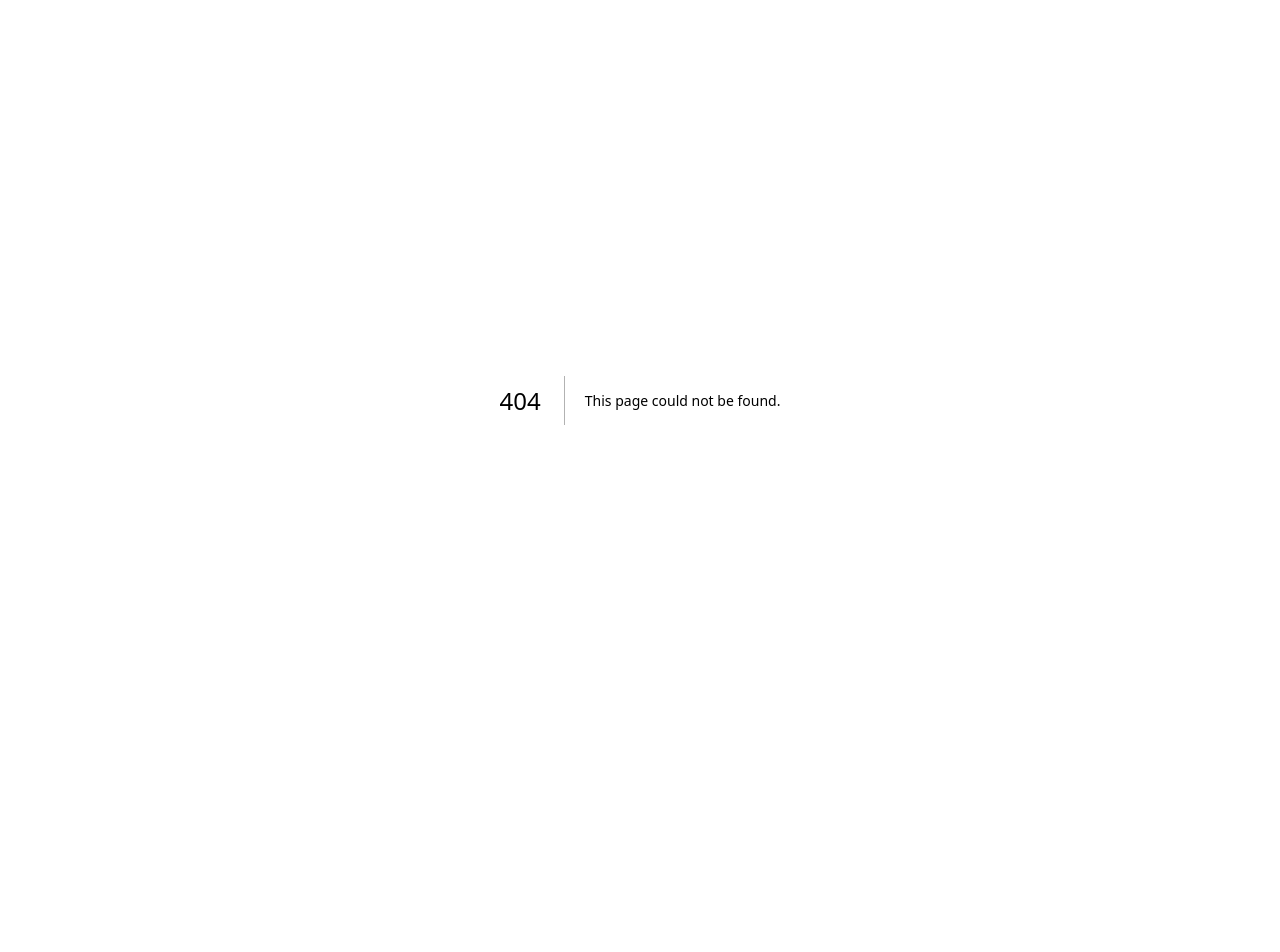
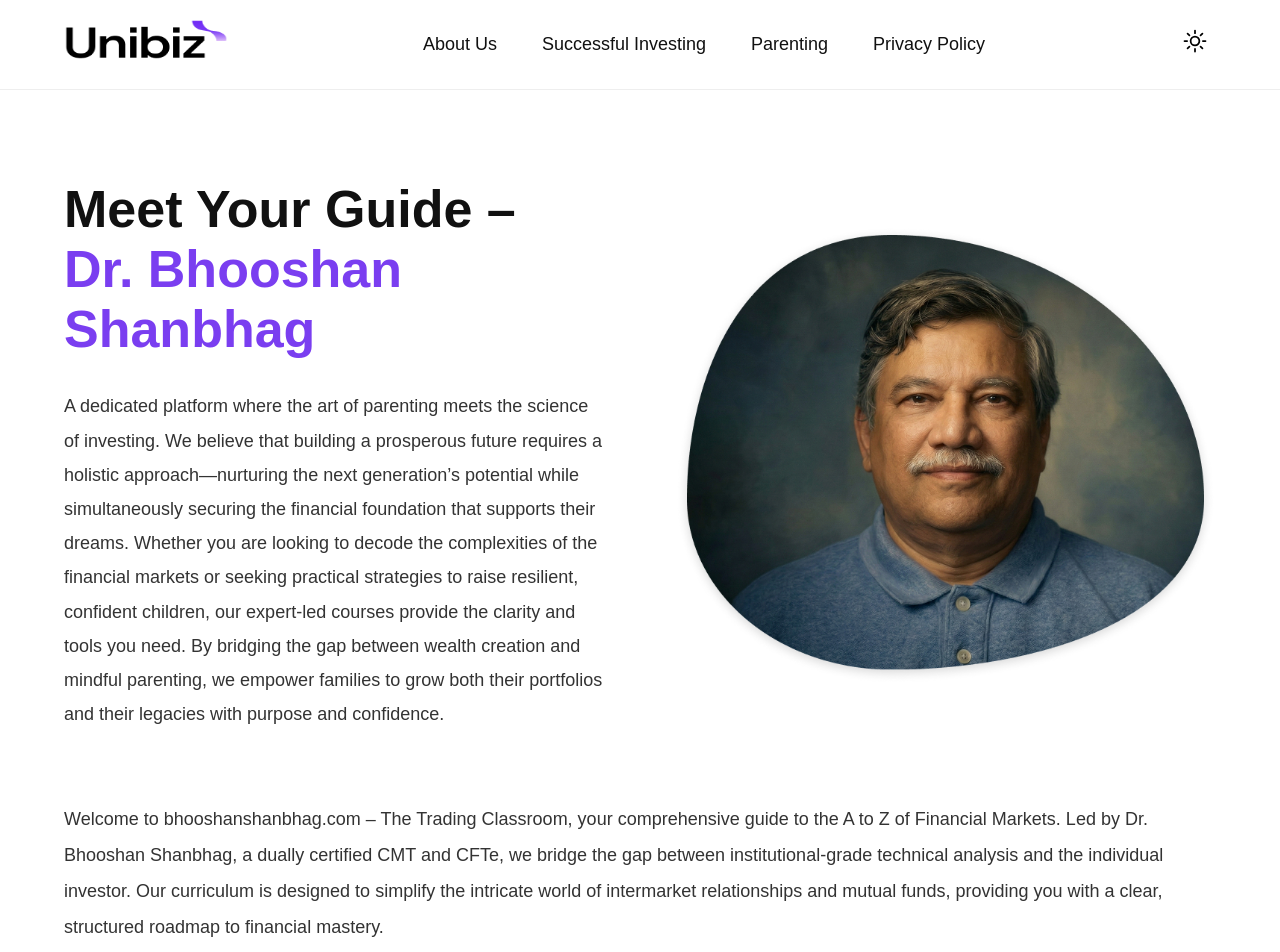
Before and after one commit to niku1429/LionFort-PropTech, a Next.js app: page /about in a window 1280 px wide. Before the commit this address had no page. Shown: the top 952 px of the page. Before the commit the page ends 800 px from the top, so only its background shows below. Built offline with nearby package versions, Linux system fonts and the light colour scheme.

Commit message:
about page created

```diff
--- /dev/null
+++ b/app/about/page.tsx
@@ -0,0 +1,13 @@
+import Navbar from "../components/Navbar";
+import AboutSection from "../components/AboutSection";
+import Footer from "../components/Footer";
+
+export default function AboutPage() {
+  return (
+    <>
+      <Navbar />
+      <AboutSection />
+      <Footer />
+    </>
+  );
+}
--- /dev/null
+++ b/app/components/AboutSection.tsx
@@ -0,0 +1,78 @@
+import Image from "next/image";
+
+export default function AboutSection() {
+  return (
+    <section className="about-section">
+      <div className="container">
+
+        {/* Top Section */}
+
+        <div className="about-top">
+
+          <div className="about-content">
+
+            <h2>
+              Meet Your Guide –
+              <br />
+              <span>Dr. Bhooshan Shanbhag</span>
+            </h2>
+
+            <p>
+              A dedicated platform where the art of parenting meets the science
+              of investing. We believe that building a prosperous future
+              requires a holistic approach—nurturing the next generation’s
+              potential while simultaneously securing the financial foundation
+              that supports their dreams. Whether you are looking to decode the
+              complexities of the financial markets or seeking practical
+              strategies to raise resilient, confident children, our expert-led
+              courses provide the clarity and tools you need. By bridging the
+              gap between wealth creation and mindful parenting, we empower
+              families to grow both their portfolios and their legacies with
+              purpose and confidence.
+            </p>
+
+          </div>
+
+          <div className="about-image">
+            <Image
+              src="/images/about-us-img.png"
+              alt="Dr. Bhooshan Shanbhag"
+              width={600}
+              height={500}
+              priority
+            />
+          </div>
+
+        </div>
+
+        {/* Bottom Content */}
+
+        <div className="about-bottom">
+
+          <p>
+            Welcome to bhooshanshanbhag.com – The Trading Classroom, your
+            comprehensive guide to the A to Z of Financial Markets. Led by
+            Dr. Bhooshan Shanbhag, a dually certified CMT and CFTe, we bridge
+            the gap between institutional-grade technical analysis and the
+            individual investor. Our curriculum is designed to simplify the
+            intricate world of intermarket relationships and mutual funds,
+            providing you with a clear, structured roadmap to financial mastery.
+          </p>
+
+          <p>
+            At The Trading Classroom, we believe that financial literacy is the
+            ultimate empowerment. Founded by Dr. Bhooshan Shanbhag, our
+            approach combines decades of academic rigor with real-world market
+            experience. Whether we are deconstructing the nuances of REITs or
+            guiding parents through “The Gardener and The Architect” philosophy
+            of potential, we are dedicated to fostering growth. We don’t just
+            teach markets; we nurture the discipline and mindset required for
+            lifelong success.
+          </p>
+
+        </div>
+
+      </div>
+    </section>
+  );
+}
--- a/app/components/Navbar.jsx
+++ b/app/components/Navbar.jsx
@@ -22,7 +22,7 @@ export default function Navbar() {
         {/* Navigation */}
         <nav>
           <ul className="nav-links">
-            <li><Link href="#">About Us</Link></li>
+            <li><Link href="/about">About Us</Link></li>
             <li><Link href="#">Successful Investing</Link></li>
             <li><Link href="#">Parenting</Link></li>
             <li><Link href="#">Privacy Policy</Link></li>
--- a/app/globals.css
+++ b/app/globals.css
@@ -403,3 +403,104 @@ justify-content:center;
 }
 
 }
+
+/* ================= ABOUT ================= */
+
+.about-section{
+    padding:90px 0;
+    background:#ffffff;
+}
+
+.about-top{
+    display:flex;
+    justify-content:space-between;
+    align-items:center;
+    gap:70px;
+    margin-bottom:70px;
+}
+
+.about-content{
+    flex:1;
+}
+
+.about-content h2{
+    font-size:52px;
+    line-height:1.15;
+    font-weight:700;
+    margin-bottom:30px;
+    color:#111;
+}
+
+.about-content span{
+    color:#7A3EF0;
+}
+
+.about-content p{
+    font-size:18px;
+    line-height:1.9;
+    color:#333;
+}
+
+.about-image{
+    flex:1;
+    display:flex;
+    justify-content:center;
+    align-items:center;
+}
+
+.about-image img{
+    width:100%;
+    max-width:600px;
+    height:auto;
+    object-fit:contain;
+}
+
+.about-bottom{
+    max-width:1200px;
+}
+
+.about-bottom p{
+    font-size:18px;
+    line-height:2;
+    color:#333;
+    margin-bottom:35px;
+}
+
+/* ================= Tablet ================= */
+
+@media(max-width:1000px){
+
+.about-top{
+    flex-direction:column-reverse;
+    text-align:center;
+}
+
+.about-content h2{
+    font-size:42px;
+}
+
+.about-bottom p{
+    text-align:center;
+}
+
+}
+
+/* ================= Mobile ================= */
+
+@media(max-width:600px){
+
+.about-section{
+    padding:60px 0;
+}
+
+.about-content h2{
+    font-size:32px;
+}
+
+.about-content p,
+.about-bottom p{
+    font-size:16px;
+    line-height:1.8;
+}
+
+}
```
